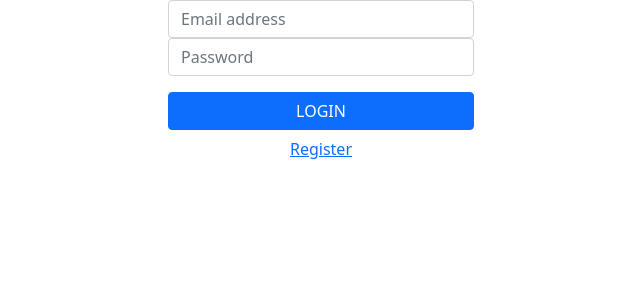
After one commit to Temych67/Demo_test_site_Django, a Django app: page /login/ in a window 1280 px wide. The commit adds this page. Shown: the top 300 px of the page, without its empty margins (319-959 px from the left). Run offline with Django 4.2, Linux system fonts and the light colour scheme.

Commit message:
added login view and page

```diff
--- a/simple_test_site/main_app/forms.py
+++ b/simple_test_site/main_app/forms.py
@@ -1,6 +1,7 @@
 from django import forms
 from django.contrib.auth.forms import UserCreationForm
 from main_app.models import User_Custom_Model
+from django.contrib.auth import authenticate
 
 
 class RegistrationForm(UserCreationForm):
@@ -9,3 +10,18 @@ class RegistrationForm(UserCreationForm):
     class Meta:
         model = User_Custom_Model
         fields = ("email", "username", "password1", "password2")
+
+
+class AuthenticattionForm(forms.ModelForm):
+    password = forms.CharField(label='Password', widget=forms.PasswordInput)
+
+    class Meta:
+        model = User_Custom_Model
+        fields = ('email', 'password')
+
+    def clean(self):
+        if self.is_valid():
+            email = self.cleaned_data['email']
+            password = self.cleaned_data['password']
+            if not authenticate(email=email, password=password):
+                raise forms.ValidationError("Invalid login")
--- /dev/null
+++ b/simple_test_site/main_app/templates/main_app/login.html
@@ -0,0 +1,57 @@
+<!DOCTYPE html>
+<html lang="en">
+<head>
+    <meta charset="UTF-8">
+    <title>Registration</title>
+    <link rel="stylesheet" href="https://cdn.jsdelivr.net/npm/bootstrap@5.1.3/dist/css/bootstrap.min.css" integrity="sha384-1BmE4kWBq78iYhFldvKuhfTAU6auU8tT94WrHftjDbrCEXSU1oBoqyl2QvZ6jIW3" crossorigin="anonymous">
+<style type="text/css">
+    .container{
+        max-width: 330px;
+    }
+</style>
+</head>
+<body>
+    <div class="container">
+         <form method="POST">{% csrf_token %}
+
+
+				    <div class="form-group input-group">
+				    	<div class="d-flex flex-column" style="width:100%;">
+
+					    	<div class="d-flex flex-row">
+						        <input name="email" class="form-control" placeholder="Email address" type="email" id="id_email" required="true">
+					        </div>
+				    	</div>
+				    </div> <!-- form-group// -->
+
+
+				    <div class="form-group input-group">
+				    	<div class="d-flex flex-column" style="width:100%;">
+
+					    	<div class="d-flex flex-row">
+						        <input name="password" class="form-control" placeholder="Password" type="password" required="true" id="password">
+					    	</div>
+				        </div>
+				    </div> <!-- form-group// -->
+				    		  	{% for field in login_form %}
+								   <p>
+								        {% for error in field.errors %}
+								     		<p style="color: red">{{ error }}</p>
+										{% endfor %}
+								    </p>
+								{% endfor %}
+								  	{% if login_form.non_field_errors %}
+									    <div style="color: red">
+									      <p>{{login_form.non_field_errors}}</p>
+									    </div>
+								 	{% endif %}
+				    <div class="form-group">
+						<div class="d-flex justify-content-center flex-column">
+							<button type="submit" class="btn btn-primary waves-effect waves-light">LOGIN</button>
+							<a href="{% url 'registration' %}" class="btn btn-link waves-effect waves-light">Register</a>
+						</div>
+					</div>
+				</form>
+    </div>
+</body>
+</html>
--- a/simple_test_site/main_app/templates/main_app/registration.html
+++ b/simple_test_site/main_app/templates/main_app/registration.html
@@ -40,7 +40,7 @@
 
                 <div class="form-group">
                     <button type="submit" class="btn btn-primary my-4 btn-block waves-effect waves-light" id="submit" name="submit-btn">Create Account</button>
-                    <p class="text-center">Have an account? <a href="/login/">Log In</a> </p>
+                    <p class="text-center">Have an account? <a href="{% url 'login' %}">Log In</a> </p>
                 </div>
          </form>
     </div>
--- a/simple_test_site/main_app/urls.py
+++ b/simple_test_site/main_app/urls.py
@@ -6,5 +6,6 @@ urlpatterns = [
     path('', views.index, name='home_page'),
     #
     path('registration/', views.registration_view, name='registration'),
+    path('login/', views.login_view, name='login'),
     path('logout/', views.logout_view, name='logout')
 ]
--- a/simple_test_site/main_app/views.py
+++ b/simple_test_site/main_app/views.py
@@ -1,5 +1,5 @@
 from django.shortcuts import render, redirect
-from main_app.forms import RegistrationForm
+from main_app.forms import RegistrationForm,AuthenticattionForm
 from django.contrib.auth import login, authenticate, logout
 
 def index(request):
@@ -26,6 +26,27 @@ def registration_view(request):
         context['registration_form'] = form
     return render(request, 'main_app/registration.html', context)
 
+def login_view(request):
+    context = {}
+    user = request.user
+    if user.is_authenticated:
+        return redirect('home')
+
+    if request.POST:
+        form = AuthenticattionForm(request.POST)
+        if form.is_valid():
+            email = request.POST['email']
+            password = request.POST['password']
+            user = authenticate(email=email, password=password)
+
+            if user:
+                login(request, user)
+                return redirect('home_page')
+    else:
+        form = AuthenticattionForm()
+
+    context['login_form'] = form
+    return render(request, 'main_app/login.html', context)
 
 def logout_view(request):
     logout(request)
```
